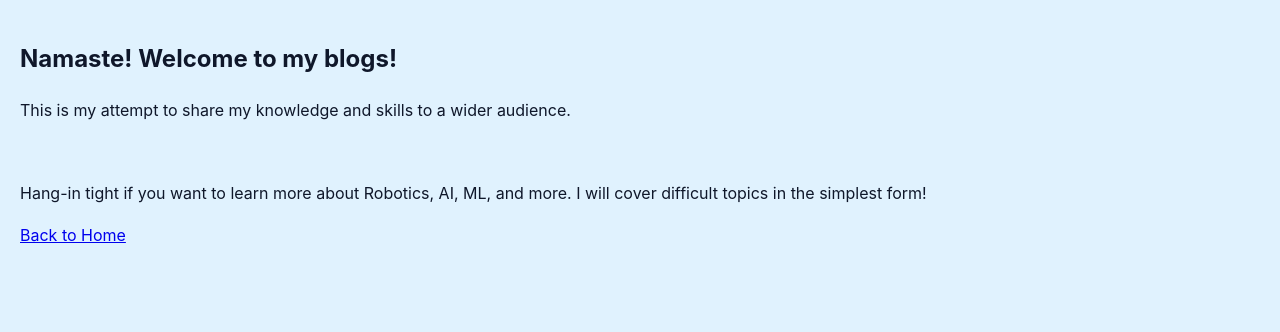
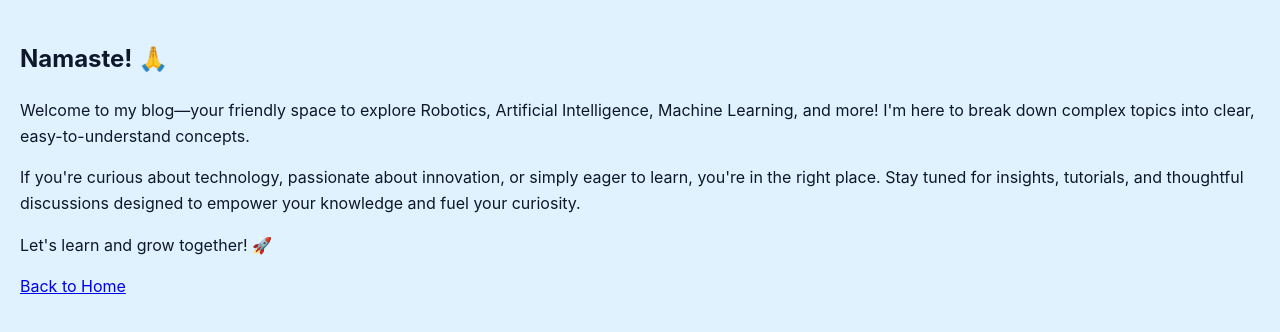
Before and after one commit to keivalya/blogs, a plain HTML site: page pages/namaste.html in a window 1280 px wide. Drawn offline with Linux system fonts and the light colour scheme.

Commit message:
namaste blog

```diff
--- a/pages/namaste.html
+++ b/pages/namaste.html
@@ -6,10 +6,10 @@
     <link rel="stylesheet" href="../styles.css">
 </head>
 <body>
-<h2>Namaste! Welcome to my blogs!</h2>
-<p>This is my attempt to share my knowledge and skills to a wider audience.</p>
-<br/>
-<p>Hang-in tight if you want to learn more about Robotics, AI, ML, and more. I will cover difficult topics in the simplest form!</p>
+<h2>Namaste! 🙏</h2>
+<p>Welcome to my blog—your friendly space to explore Robotics, Artificial Intelligence, Machine Learning, and more! I'm here to break down complex topics into clear, easy-to-understand concepts.</p>
+<p>If you're curious about technology, passionate about innovation, or simply eager to learn, you're in the right place. Stay tuned for insights, tutorials, and thoughtful discussions designed to empower your knowledge and fuel your curiosity.</p>
+<p>Let's learn and grow together! 🚀</p>
 <a href="../index.html">Back to Home</a>
 </body>
 </html>
```
